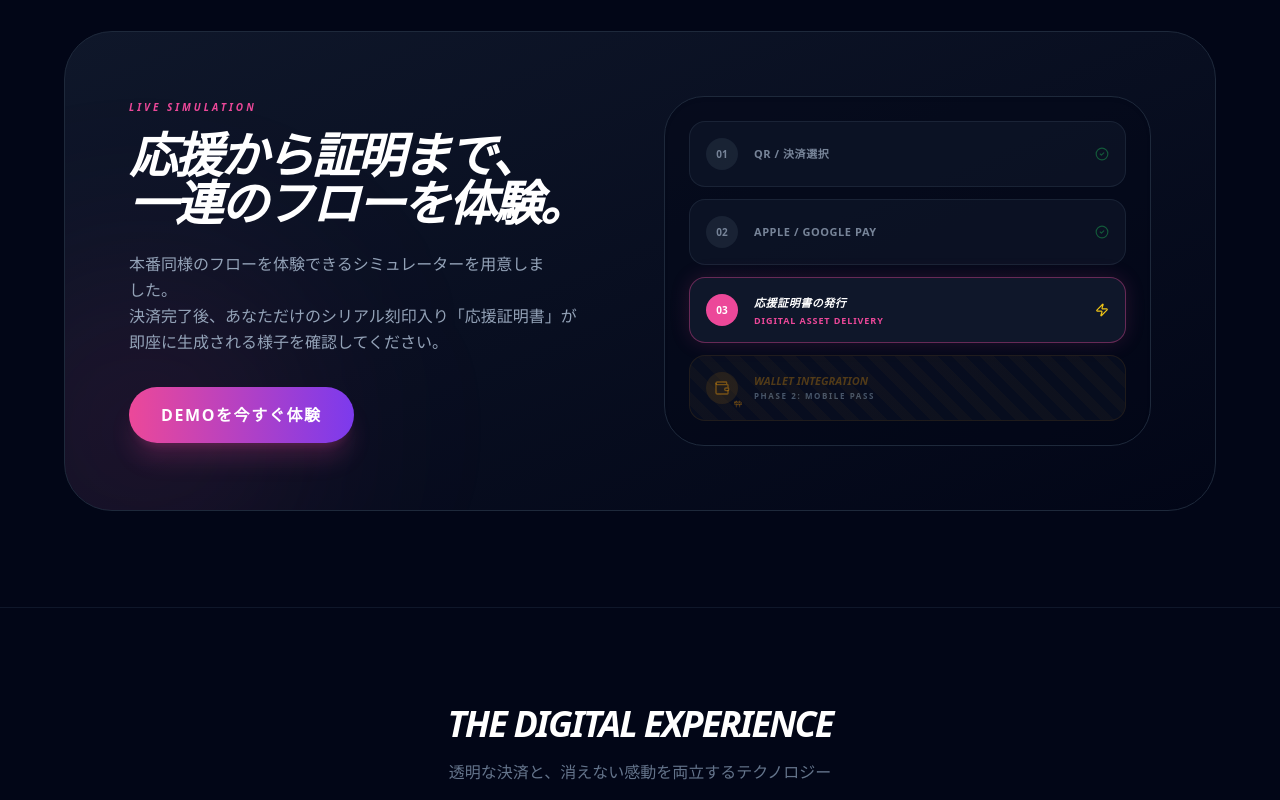
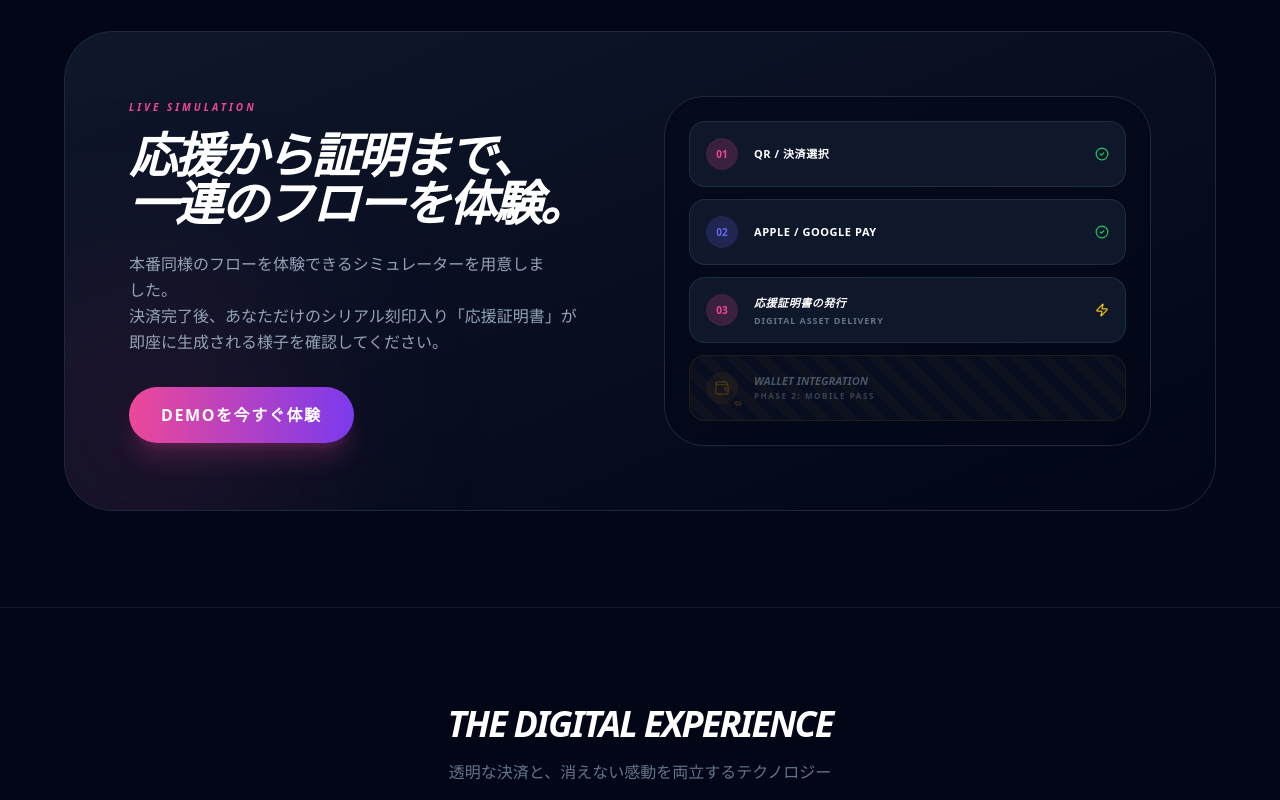
Before and after one commit to spacemindhiro/direct-cheers, a Next.js app: page / in a window 1280 px wide. Shown: the part 960-1760 px from the top of the page. Built offline with nearby package versions, Linux system fonts and the light colour scheme.

Commit message:
topのウォレット部分を工事中に

```diff
--- a/app/page.tsx
+++ b/app/page.tsx
@@ -14,7 +14,7 @@ export default function LandingPage() {
     <div className="min-h-screen bg-slate-950 text-slate-200 font-sans selection:bg-pink-500/30 overflow-x-hidden">
       {/* --- Navigation --- */}
       <nav className="sticky top-0 z-50 backdrop-blur-md bg-slate-950/80 border-b border-slate-800 px-6 py-4">
-        <div className="max-w-6xl mx-auto flex justify-between items-center">
+        <div className="max-w-6xl mx-auto flex justify-between items-center text-left">
           <Link href="/" className="flex items-center gap-2 group">
             <img
               src="/logo-emblem.png"
@@ -72,7 +72,7 @@ export default function LandingPage() {
         </div>
       </section>
 
-      {/* --- Demo Section (Revised 4-Step Flow) --- */}
+      {/* --- Demo Section (Optimized 4-Step Flow) --- */}
       <section id="demo" className="py-24 px-6 relative border-b border-slate-900">
         <div className="max-w-6xl mx-auto">
           <div className="bg-gradient-to-br from-slate-900 to-slate-950 border border-slate-800 p-8 md:p-16 rounded-[3rem] relative overflow-hidden flex flex-col md:flex-row items-center gap-12 group">
@@ -96,40 +96,40 @@ export default function LandingPage() {
             <div className="flex-1 relative z-10 w-full md:w-auto">
               <div className="grid grid-cols-1 gap-3 p-6 bg-slate-950/50 rounded-[2.5rem] border border-slate-800 shadow-inner">
 
-                {/* Step 1: Entry */}
-                <div className="flex items-center gap-4 p-4 rounded-2xl bg-slate-900/80 border border-slate-700/50 opacity-80">
-                  <div className="w-8 h-8 rounded-full bg-slate-800 flex items-center justify-center text-slate-400 text-[10px] font-black">01</div>
-                  <div className="text-[11px] font-bold text-slate-400 uppercase tracking-wider text-left">QR / 決済選択</div>
-                  <CheckCircle2 size={14} className="ml-auto text-green-500/50" />
+                {/* Step 1: Entry - 明るく修正 */}
+                <div className="flex items-center gap-4 p-4 rounded-2xl bg-slate-900 border border-slate-700/50 hover:border-pink-500/30 transition-colors">
+                  <div className="w-8 h-8 rounded-full bg-pink-500/20 flex items-center justify-center text-pink-500 text-[10px] font-black">01</div>
+                  <div className="text-[11px] font-bold text-white uppercase tracking-wider text-left">QR / 決済選択</div>
+                  <CheckCircle2 size={14} className="ml-auto text-green-500" />
                 </div>
 
-                {/* Step 2: Pay */}
-                <div className="flex items-center gap-4 p-4 rounded-2xl bg-slate-900/80 border border-slate-700/50 opacity-80">
-                  <div className="w-8 h-8 rounded-full bg-slate-800 flex items-center justify-center text-slate-400 text-[10px] font-black">02</div>
-                  <div className="text-[11px] font-bold text-slate-400 uppercase tracking-wider text-left">Apple / Google Pay</div>
-                  <CheckCircle2 size={14} className="ml-auto text-green-500/50" />
+                {/* Step 2: Pay - 明るく修正 */}
+                <div className="flex items-center gap-4 p-4 rounded-2xl bg-slate-900 border border-slate-700/50 hover:border-indigo-500/30 transition-colors">
+                  <div className="w-8 h-8 rounded-full bg-indigo-500/20 flex items-center justify-center text-indigo-500 text-[10px] font-black">02</div>
+                  <div className="text-[11px] font-bold text-white uppercase tracking-wider text-left">Apple / Google Pay</div>
+                  <CheckCircle2 size={14} className="ml-auto text-green-500" />
                 </div>
 
-                {/* ✅ Step 3: Asset Delivery (中核機能) */}
-                <div className="flex items-center gap-4 p-4 rounded-2xl bg-slate-900 border border-pink-500/40 shadow-[0_0_20px_rgba(236,72,153,0.15)] relative group-hover:scale-[1.02] transition-transform">
-                  <div className="w-8 h-8 rounded-full bg-pink-500 flex items-center justify-center text-white text-[10px] font-black">03</div>
+                {/* Step 3: Asset Delivery - 1,2とトーンを合わせて明るく */}
+                <div className="flex items-center gap-4 p-4 rounded-2xl bg-slate-900 border border-slate-700/50 hover:border-pink-500/30 transition-colors">
+                  <div className="w-8 h-8 rounded-full bg-pink-500/20 flex items-center justify-center text-pink-500 text-[10px] font-black">03</div>
                   <div className="flex flex-col text-left">
                     <div className="text-[11px] font-black text-white uppercase italic tracking-wider">応援証明書の発行</div>
-                    <div className="text-[9px] text-pink-500 font-bold uppercase tracking-widest leading-none mt-1">Digital Asset Delivery</div>
+                    <div className="text-[9px] text-slate-500 font-bold uppercase tracking-widest leading-none mt-1">Digital Asset Delivery</div>
                   </div>
                   <Zap size={14} className="ml-auto text-yellow-400 animate-pulse" />
                 </div>
 
-                {/* ✅ Step 4: Wallet (将来拡張) */}
-                <div className="flex items-center gap-4 p-4 rounded-2xl bg-slate-900/40 border border-amber-500/10 relative overflow-hidden">
+                {/* Step 4: Wallet - ここだけを明確に「工事中」としてトーンを落とす */}
+                <div className="flex items-center gap-4 p-4 rounded-2xl bg-slate-900/40 border border-amber-500/10 relative overflow-hidden group/wallet">
                   <div className="absolute inset-0 opacity-[0.03] bg-[repeating-linear-gradient(45deg,transparent,transparent_10px,#f59e0b_10px,#f59e0b_20px)] pointer-events-none" />
-                  <div className="w-8 h-8 rounded-full bg-amber-500/10 flex items-center justify-center text-amber-500/40 text-[10px] font-black relative">
+                  <div className="w-8 h-8 rounded-full bg-amber-500/5 flex items-center justify-center text-amber-500/20 text-[10px] font-black relative">
                     <Wallet size={16} />
                     <Construction size={8} className="absolute -bottom-1 -right-1" />
                   </div>
                   <div className="flex flex-col text-left">
-                    <div className="text-[11px] font-bold text-amber-500/30 uppercase italic leading-none mb-1 text-left">Wallet Integration</div>
-                    <div className="text-[8px] text-slate-600 font-bold uppercase tracking-[0.2em] text-left">Phase 2: Mobile Pass</div>
+                    <div className="text-[11px] font-bold text-slate-600 uppercase italic leading-none mb-1 text-left">Wallet Integration</div>
+                    <div className="text-[8px] text-slate-700 font-bold uppercase tracking-[0.2em] text-left">Phase 2: Mobile Pass</div>
                   </div>
                 </div>
 
@@ -139,9 +139,9 @@ export default function LandingPage() {
         </div>
       </section>
 
-      {/* --- Features Section --- */}
+      {/* --- Features / About / Footer は変更なし (そのまま保持) --- */}
       <section id="features" className="py-24 bg-slate-950 px-6 border-b border-slate-900">
-        <div className="max-w-6xl mx-auto text-center mb-20">
+        <div className="max-w-6xl mx-auto text-center mb-20 text-pretty">
           <h3 className="text-4xl font-black text-white mb-4 italic tracking-tighter uppercase">The Digital Experience</h3>
           <p className="text-slate-500">透明な決済と、消えない感動を両立するテクノロジー</p>
         </div>
@@ -151,14 +151,12 @@ export default function LandingPage() {
               <h4 className="text-2xl font-bold text-white mb-4 italic uppercase tracking-tighter">Real-time連動</h4>
               <p className="text-sm text-slate-400 leading-relaxed font-medium">応援をトリガーに会場のVJや照明が変化。あなたの熱量が現場の景色を塗り替える体験を提供します。</p>
             </Link>
-
             <Link href="/concept/wallet" className="p-10 rounded-[2.5rem] bg-gradient-to-br from-slate-900 to-slate-950 border border-violet-500/20 shadow-2xl relative overflow-hidden group block text-left hover:border-violet-500/50 transition-all text-pretty">
               <div className="absolute -right-6 -top-6 w-32 h-32 bg-violet-500/10 blur-3xl group-hover:bg-violet-500/20 transition-all" />
               <div className="text-violet-500 font-black text-5xl italic mb-6 group-hover:scale-110 transition-transform origin-left"><Wallet size={40} /></div>
               <h4 className="text-2xl font-bold text-white mb-4 italic uppercase tracking-tighter">Wallet保存</h4>
               <p className="text-sm text-slate-400 leading-relaxed font-medium">発行されたカードは Apple/Google Wallet に追加予定。アプリ不要でスマホから呼び出せます。</p>
             </Link>
-
             <Link href="/concept/proof" className="p-10 rounded-[2.5rem] bg-slate-950 border border-slate-800 hover:border-indigo-500/50 transition-all block text-left hover:bg-slate-900/40 group relative overflow-hidden text-pretty">
               <div className="text-indigo-500 font-black text-5xl italic mb-6 opacity-50 group-hover:opacity-100 transition-opacity"><ShieldCheck size={40} /></div>
               <h4 className="text-2xl font-bold text-white mb-4 italic uppercase tracking-tighter">デジタル証跡</h4>
@@ -167,7 +165,6 @@ export default function LandingPage() {
         </div>
       </section>
 
-      {/* --- Strategic About Us Entry --- */}
       <section className="py-32 px-6 bg-slate-950 relative overflow-hidden">
         <div className="max-w-5xl mx-auto">
           <div className="grid md:grid-cols-2 gap-16 items-center bg-slate-900/40 border border-slate-800 rounded-[3.5rem] p-8 md:p-16 relative group hover:border-slate-700 transition-colors text-pretty text-left">
@@ -182,20 +179,19 @@ export default function LandingPage() {
             <div className="grid grid-cols-2 gap-4">
               <div className="p-6 rounded-3xl bg-slate-950 border border-slate-800 space-y-4">
                 <Database className="text-indigo-400" size={24} />
-                <p className="text-white font-bold text-sm italic tracking-tighter">Finance System Arch</p>
+                <p className="text-white font-bold text-sm italic tracking-tighter uppercase">Finance System Arch</p>
               </div>
               <div className="p-6 rounded-3xl bg-slate-950 border border-slate-800 space-y-4">
                 <Music className="text-pink-500" size={24} />
-                <p className="text-white font-bold text-sm italic tracking-tighter">Live Culture</p>
+                <p className="text-white font-bold text-sm italic tracking-tighter uppercase">Live Culture</p>
               </div>
             </div>
           </div>
         </div>
       </section>
 
-      {/* --- Footer Area --- */}
-      <footer className="py-24 px-6 border-t border-slate-800 bg-slate-950">
-        <div className="max-w-6xl mx-auto flex flex-col md:flex-row justify-between items-start gap-16 text-left text-pretty">
+      <footer className="py-24 px-6 border-t border-slate-800 bg-slate-950 text-left">
+        <div className="max-w-6xl mx-auto flex flex-col md:flex-row justify-between items-start gap-16 text-pretty">
           <div className="space-y-6">
             <h5 className="font-bold text-white tracking-tighter italic text-xl">DIRECT CHEERS</h5>
             <p className="text-slate-500 text-[10px] uppercase tracking-[0.3em]">Digital Assets for Live Moments.</p>
```
